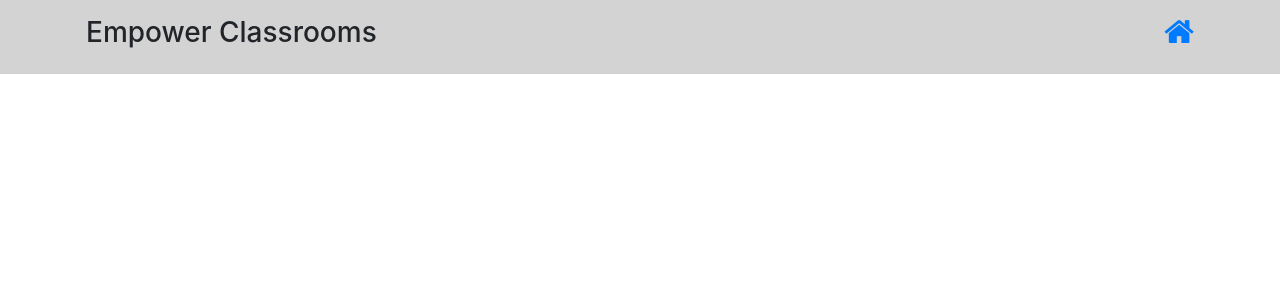
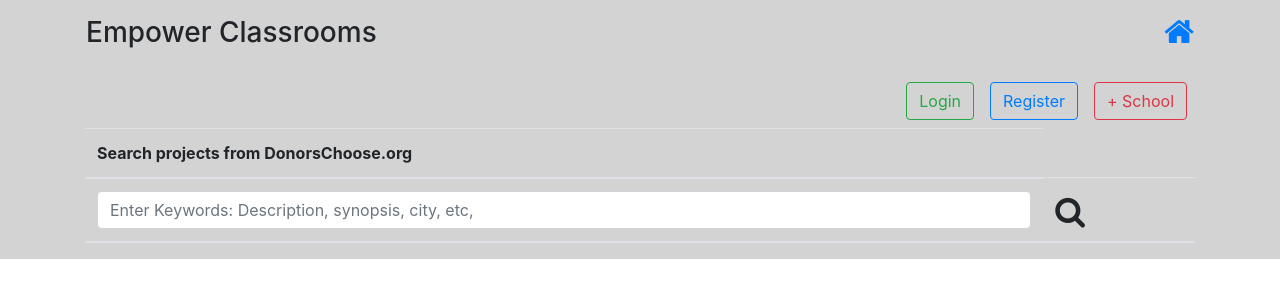
Before and after one commit to shahsaurin/empower_classrooms_react, a React (Create React App) app: page / in a window 1280 px wide. Shown: the top 300 px of the page. Built offline with nearby package versions, Linux system fonts and the light colour scheme.

Commit message:
Search page is made as Landing page for root location in URL

```diff
--- a/src/container/Homepage.js
+++ b/src/container/Homepage.js
@@ -1,5 +1,5 @@
 import React, {Component} from 'react'
-import {BrowserRouter as Router, Route, Link} from 'react-router-dom'
+import {BrowserRouter as Router, Route, Link, Redirect} from 'react-router-dom'
 import ProjectsList_API from "./ProjectsList_API";
 import Register from "./Register";
 import Login from "./Login";
@@ -28,6 +28,14 @@ export default class Homepage extends Component {
                     </div>
 
                     <div className="row">
+
+                        <Route exact path="/" render={() => (
+                            // loggedIn ? (
+                            //     <Redirect to="/dashboard"/>
+                            // ) : (
+                                <ProjectsList_API/>
+                        )}/>
+
                         <Route path="/search"
                                component={ProjectsList_API}/>
 
```
